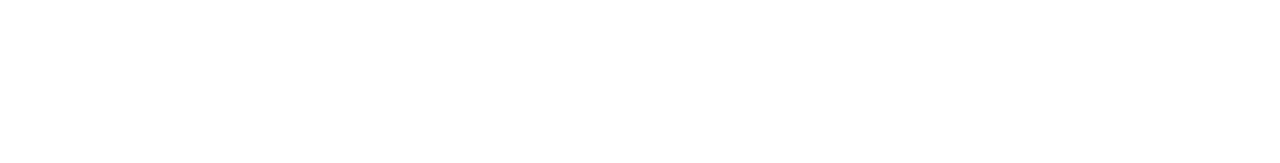
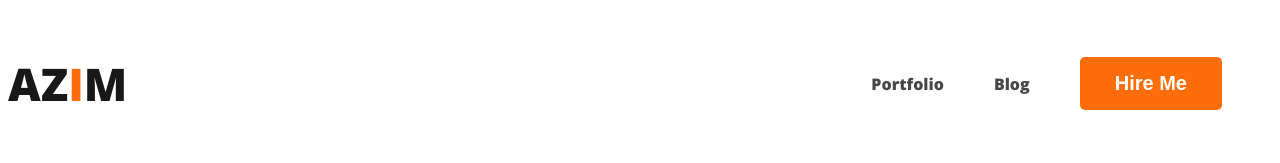
Before and after one commit to Azim9145/my-portfolio, a plain HTML site: page index.html in a window 1280 px wide. Drawn offline with nearby package versions, Linux system fonts and the light colour scheme.

Commit message:
added nav

```diff
--- a/index.html
+++ b/index.html
@@ -4,9 +4,23 @@
     <meta charset="UTF-8">
     <meta name="viewport" content="width=device-width, initial-scale=1.0">
     <title>Azim's portfolio</title>
+    <link rel="preconnect" href="https://fonts.googleapis.com">
+    <link rel="preconnect" href="https://fonts.gstatic.com" crossorigin>
+    <link href="https://fonts.googleapis.com/css2?family=Open+Sans:wght@800&display=swap" rel="stylesheet">
+
+    <link rel="stylesheet" href="styles/portfolio.css">
 </head>
 <body>
     <header>
+        <nav>
+
+    <h3 class="nav-title">AZ<span class="text-primary">I</span>M</h3>
+            <ul>
+                <li> <a href="">Portfolio</a></li>
+                <li><a href="">Blog</a></li>
+                <li><button class="btn-primary">Hire Me</button></li>
+            </ul>
+        </nav>
 
     </header>
 
--- /dev/null
+++ b/styles/portfolio.css
@@ -0,0 +1,44 @@
+/* common shared style */
+body {
+    font-family: 'Lato', sans-serif;
+    font-family: 'Open Sans', sans-serif;
+}
+.btn-primary{
+    border-radius: 5px;
+    background: #fd6e0a;
+    border: 0;
+    color: white;
+    font-size: 20px;
+    font-weight: 700;
+    padding: 15px 35px;
+}
+
+/* nav related styles */
+nav {
+    display: flex;
+    justify-content: space-between;
+    align-items: center;
+}
+.text-primary{
+    color: #fd6e0a;
+}
+.nav-title {
+    color: #181818;
+    font-size: 45px;
+    font-weight: 800;
+}
+
+nav > ul{
+    display: flex;
+    align-items: center;
+}
+
+nav li{
+    list-style: none;
+    margin-right: 50px;
+}
+
+nav a{
+    text-decoration: none;
+    color: #474747;
+}
```
